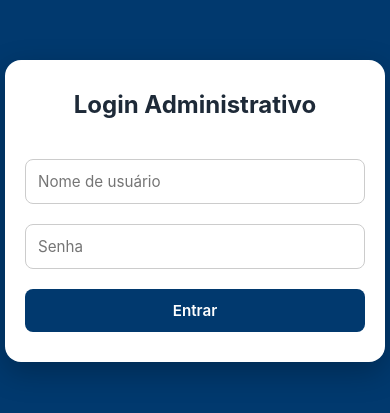
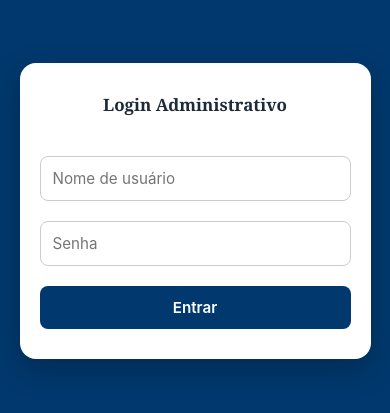
Before and after one commit to GelsonK/omix_frente, a plain HTML site: page add.html in a window 390 px wide. Shown: the part 211-624 px from the top of the page. Drawn offline with Linux system fonts and the light colour scheme.

Commit message:
troca de responcividade

```diff
--- a/add.html
+++ b/add.html
@@ -81,17 +81,20 @@
       color: #e74c3c;
       font-weight: 600;
     }
-    h2{
+
+    h2 {
       font-size: 17px;
     }
 
     @media(max-width:450px) {
       .login-container {
         padding: 30px 20px;
+        width: 90vw;
       }
 
       h2 {
-        font-size: 1.5rem;
+        font-size: 17px;
+        font-family: Cambria, Cochin, Georgia, Times, 'Times New Roman', serif;
       }
 
       input,
```
Also changed, not shown: acompanha.html (+2 -0 lines).
